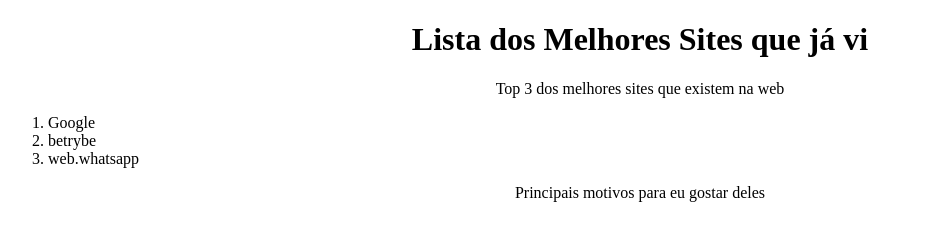
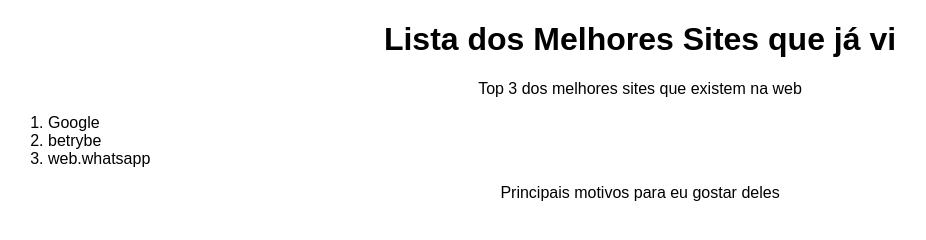
Before and after one commit to bruno-s-mendes/trybe-exercises, a plain HTML site: page exercises/3.3/index3.1.html in a window 1280 px wide. Shown: the whole page, without its empty margins (0-926 px from the left). Drawn offline with Linux system fonts and the light colour scheme.

Commit message:
adicionado mudança de fonte na lista quando se clica sobre a palavra

```diff
--- a/exercises/3.3/style3-1.css
+++ b/exercises/3.3/style3-1.css
@@ -1,6 +1,12 @@
+*{
+    font-family: sans-serif;
+}
 h1, p {
     text-align: center;
 }
 li:hover{
     background-color: green;
 }
+li:active{
+    font-family: Verdana;
+}
```
